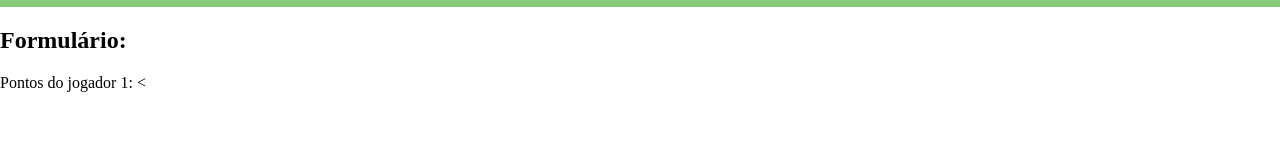
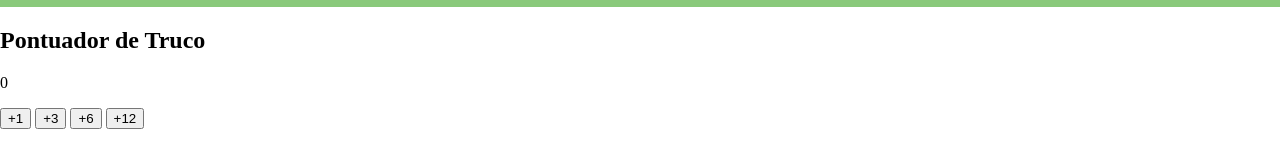
Before and after one commit to Cherrypi73/Truco-do-renat-o-, a website: page truco/index.html in a window 1280 px wide. Shown: the part 118-286 px from the top of the page. Drawn offline with Linux system fonts and the light colour scheme; a web font is replaced by a local one.

Commit message:
git htmlbuttontime1
criei uma div com o time 1, onde são caracterizados pela classe scorebutton e possuem uma função onclik com os parametros de time 1 e as suas respectivas pontuações

```diff
--- a/truco/index.html
+++ b/truco/index.html
@@ -17,13 +17,16 @@
     <img src="./IMAGES/logo.png"  width="140px" >
         <h1>Calculadora de pontos</h1>
 </header>
-<div>
-    <h2> Formulário:</h2>
-    <label> Pontos do jogador 1:</label>
-    <
-    <form>
+<div class="container">
+   <h2> Pontuador de Truco</h2>
+   <div class="team">
+    <p class="point" id="teamOne">0</p>
+    <button class="scoreButton" onclick="updatepoint('team1', 1)">+1</button>
+    <button class="scoreButton" onclick="updatepoint('team1', 3)">+3</button>
+    <button class="scoreButton" onclick="updatepoint('team1', 6)">+6</button>
+    <button class="scoreButton" onclick="updatepoint('team1', 12)">+12</button>
+  </div>
 
-    </form>
 </div>
     </div>
 </body>
```
